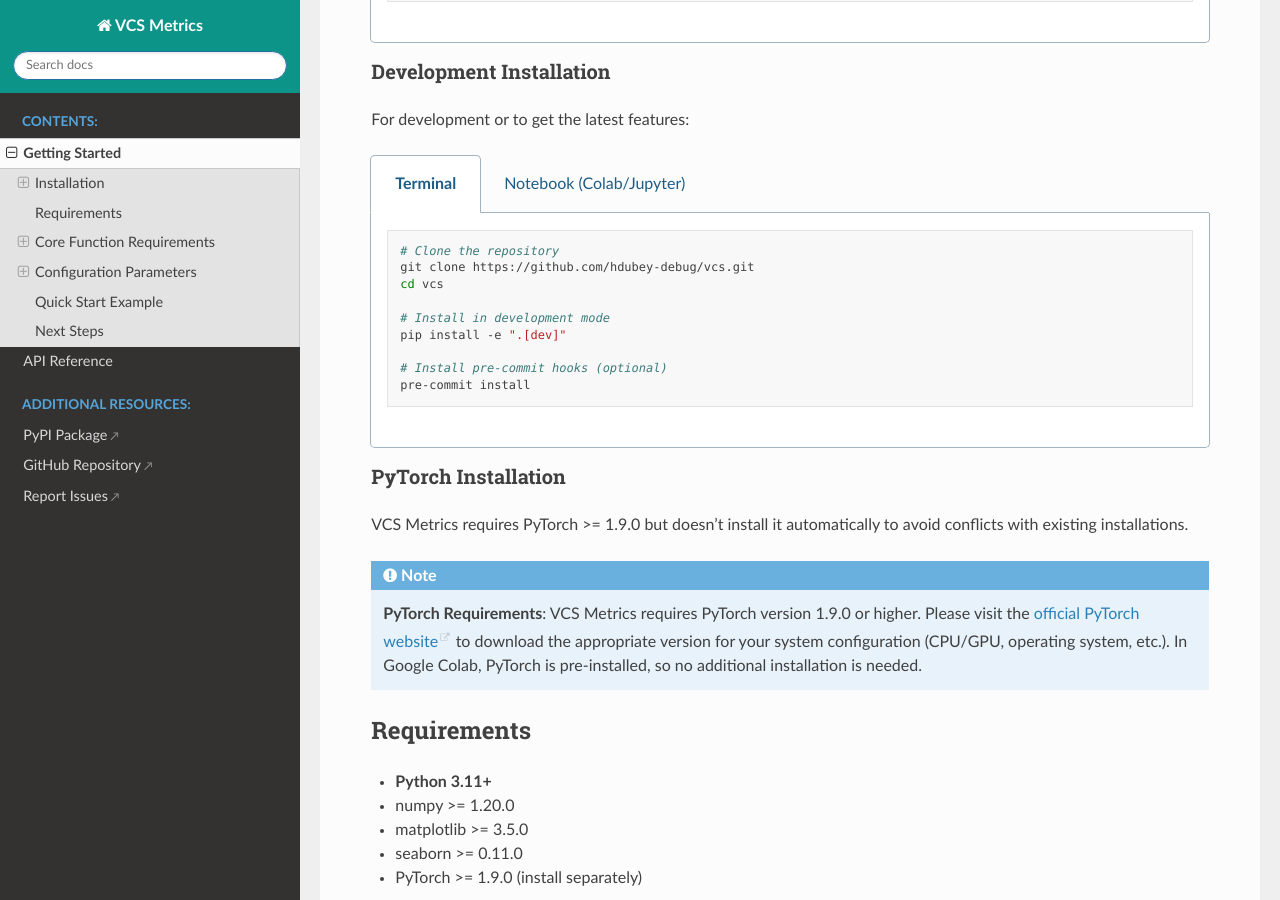
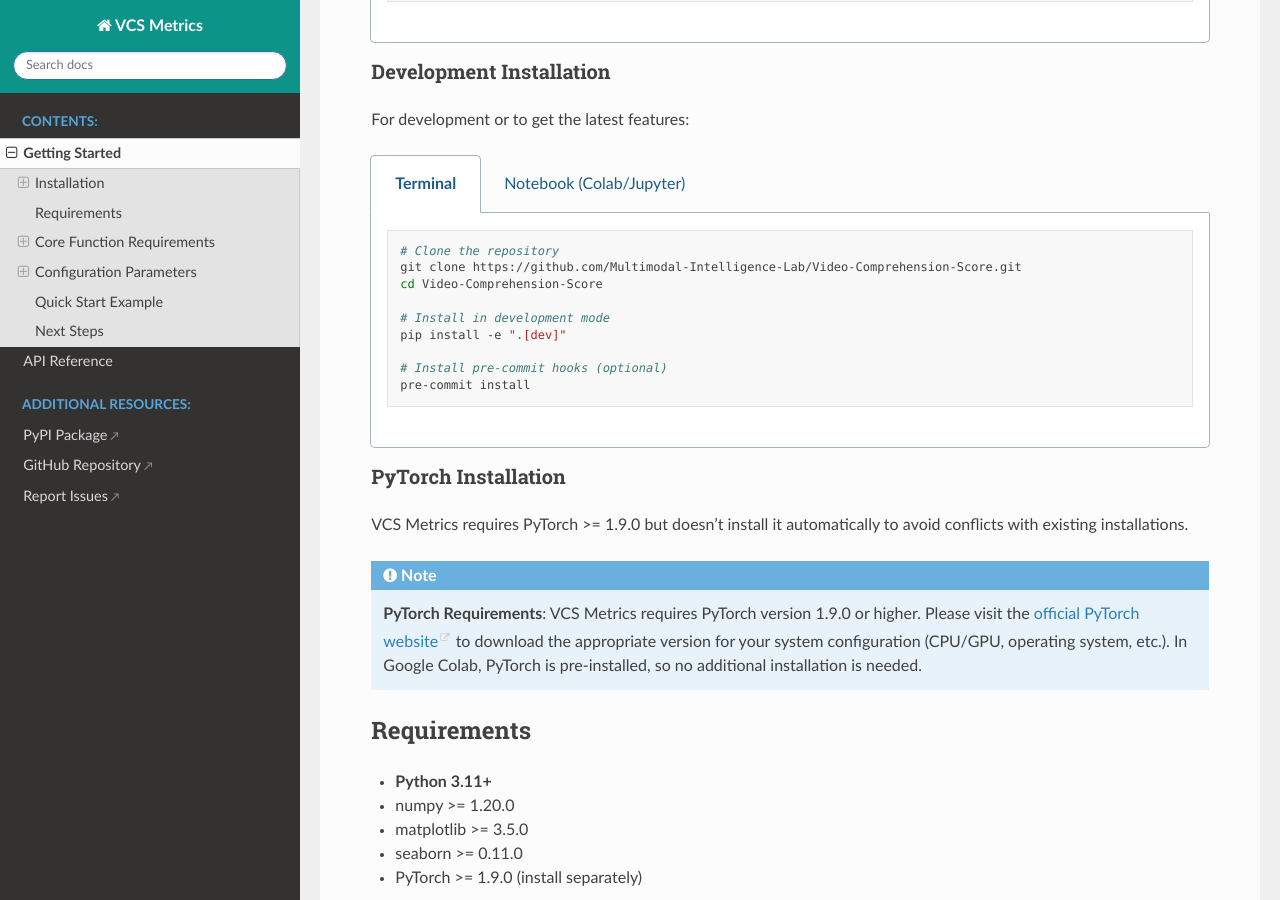
Before and after one commit to Multimodal-Intelligence-Lab/Video-Comprehension-Score, a Sphinx documentation site: the page built from docs/sphinx/source/getting_started.rst, in a window 1280 px wide and 900 px high, scrolled down 477 px. Built offline with Sphinx 7.4.7 and the Read the Docs theme 3.1.0, drawn with Linux system fonts in a browser that asks for light colours; the version number is read from the project's files by our own code.

Commit message:
docs: Update all links to production PyPI and new repository
- Update PyPI package links from TestPyPI to production: https://pypi.org/project/video-comprehension-score/
- Fix all dev installation commands to use new repository name
- Update git clone commands: Multimodal-Intelligence-Lab/Video-Comprehension-Score
- Update directory references: cd Video-Comprehension-Score
- Fix GitHub badge URLs to point to new organization
- Keep personal author links (hdubey-debug profile, CLIP-CC dataset) unchanged

🤖 Generated with [Claude Code](https://claude.ai/code)

Co-Authored-By: Claude <noreply@anthropic.com>

```diff
--- a/docs/pages/playground.html
+++ b/docs/pages/playground.html
@@ -140,11 +140,11 @@
 
                                 <!-- 6 Link Boxes in 3x2 Grid -->
                                 <div class="grid grid-cols-2 gap-3 mb-6">
-                                    <a href="https://github.com/hdubey-debug/vcs" target="_blank" rel="noopener noreferrer" class="hero-link-neumorphic group">
+                                    <a href="https://github.com/Multimodal-Intelligence-Lab/Video-Comprehension-Score" target="_blank" rel="noopener noreferrer" class="hero-link-neumorphic group">
                                         <i class="fab fa-github fa-2x mb-2 text-teal-300 group-hover:text-white transition-colors"></i>
                                         <span class="text-sm font-medium">GitHub Repository</span>
                                     </a>
-                                    <a href="https://test.pypi.org/project/video-comprehension-score/" target="_blank" rel="noopener noreferrer" class="hero-link-neumorphic group">
+                                    <a href="https://pypi.org/project/video-comprehension-score/" target="_blank" rel="noopener noreferrer" class="hero-link-neumorphic group">
                                         <i class="fas fa-box-open fa-2x mb-2 text-teal-300 group-hover:text-white transition-colors"></i>
                                         <span class="text-sm font-medium">PyPI Package</span>
                                     </a>
--- a/docs/sphinx/source/getting_started.rst
+++ b/docs/sphinx/source/getting_started.rst
@@ -37,8 +37,8 @@ For development or to get the latest features:
       .. code-block:: bash
 
          # Clone the repository
-         git clone https://github.com/hdubey-debug/vcs.git
-         cd vcs
+         git clone https://github.com/Multimodal-Intelligence-Lab/Video-Comprehension-Score.git
+         cd Video-Comprehension-Score
 
          # Install in development mode
          pip install -e ".[dev]"
@@ -51,10 +51,10 @@ For development or to get the latest features:
       .. code-block:: bash
 
          # Clone the repository
-         !git clone https://github.com/hdubey-debug/vcs.git
+         !git clone https://github.com/Multimodal-Intelligence-Lab/Video-Comprehension-Score.git
 
          # Change directory and install in development mode
-         %cd vcs
+         %cd Video-Comprehension-Score
          !pip install -e ".[dev]"
 
          # Install pre-commit hooks (optional)
--- a/docs/sphinx/source/index.rst
+++ b/docs/sphinx/source/index.rst
@@ -84,8 +84,8 @@ Table of Contents
    :caption: Additional Resources:
 
    PyPI Package <https://pypi.org/project/video-comprehension-score/>
-   GitHub Repository <https://github.com/hdubey-debug/vcs>
-   Report Issues <https://github.com/hdubey-debug/vcs/issues>
+   GitHub Repository <https://github.com/Multimodal-Intelligence-Lab/Video-Comprehension-Score>
+   Report Issues <https://github.com/Multimodal-Intelligence-Lab/Video-Comprehension-Score/issues>
 
 Citation
 --------
```
Also changed, not shown: CONTRIBUTING.md (+2 -2 lines), DEPLOYMENT.md (+2 -2 lines), README.md (+18 -18 lines).
